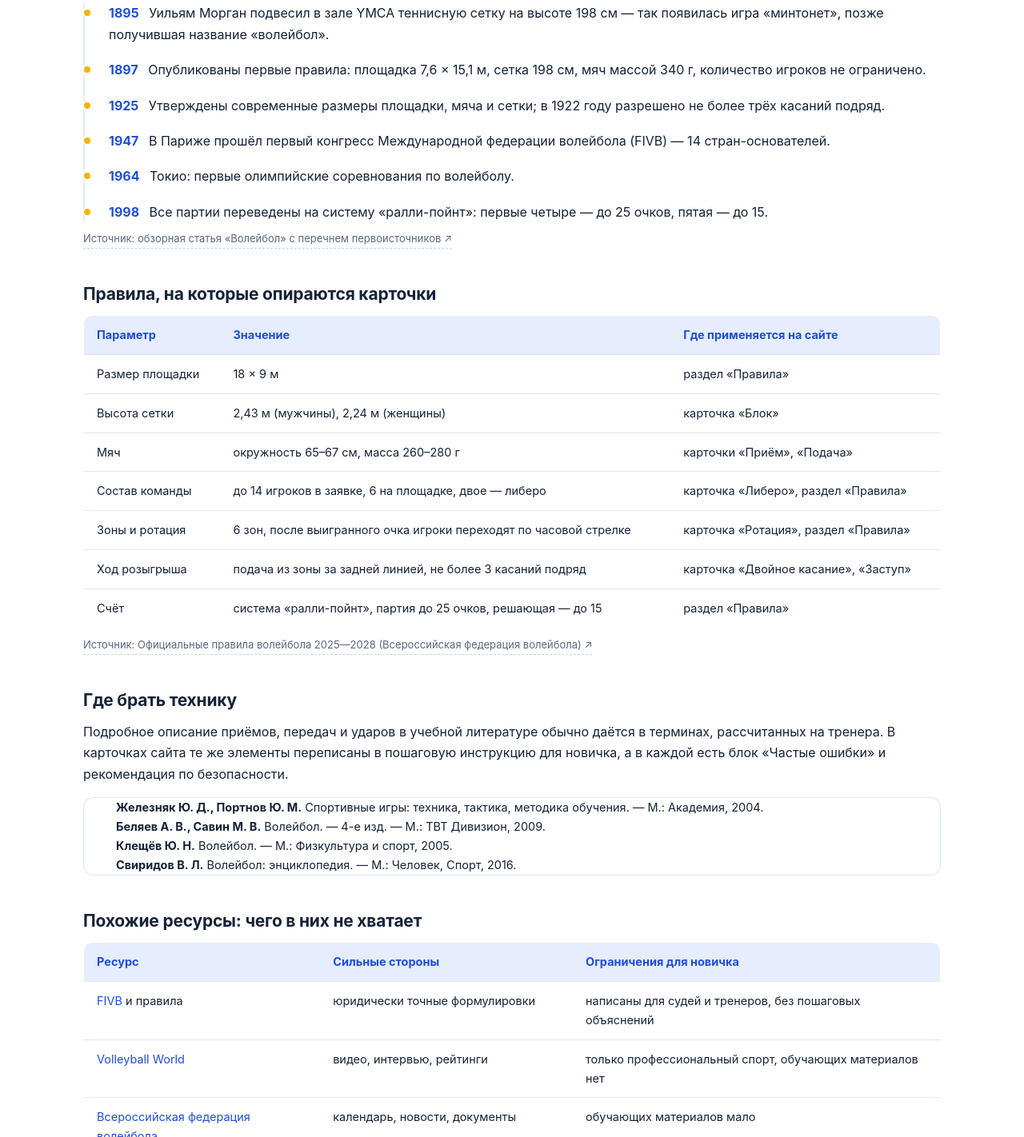
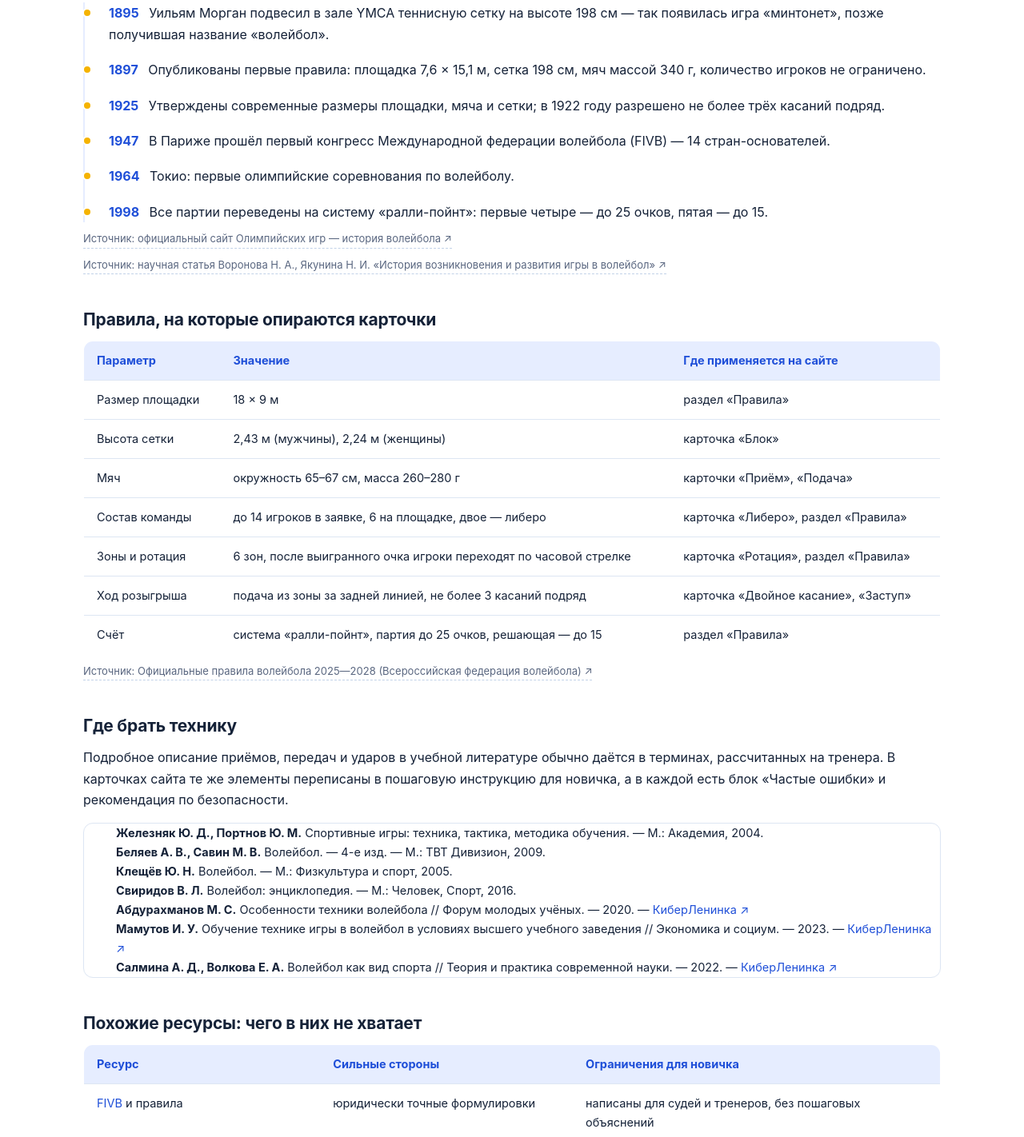
Before and after one commit to Stepop228/volleyball-guide, a plain HTML site: page index.html in a window 1280 px wide. Shown: the part 4774-6196 px from the top of the page at 80% size. Drawn offline with Linux system fonts and the light colour scheme.

Commit message:
Update index.html

```diff
--- a/index.html
+++ b/index.html
@@ -577,7 +577,8 @@
               Все партии переведены на систему «ралли-пойнт»: первые четыре — до 25 очков, пятая — до 15.
             </li>
           </ul>
-          <a class="source-link" href="https://ru.wikipedia.org/wiki/%D0%92%D0%BE%D0%BB%D0%B5%D0%B9%D0%B1%D0%BE%D0%BB" target="_blank" rel="noopener">Источник: обзорная статья «Волейбол» с перечнем первоисточников ↗</a>
+          <a class="source-link" href="https://www.olympics.com/ru/news/voleibol-vid-sporta-istoriya-osnovnye-terminy-i-ponyatiya-zvezdy" target="_blank" rel="noopener">Источник: официальный сайт Олимпийских игр — история волейбола ↗</a>
+          <a class="source-link" href="https://cyberleninka.ru/article/n/istoriya-vozniknoveniya-i-razvitiya-igry-v-voleybol" target="_blank" rel="noopener">Источник: научная статья Воронова Н. А., Якунина Н. И. «История возникновения и развития игры в волейбол» ↗</a>
         </div>
 
         <div class="theory-block">
@@ -644,6 +645,9 @@
             <li><strong>Беляев А. В., Савин М. В.</strong> Волейбол. — 4-е изд. — М.: ТВТ Дивизион, 2009.</li>
             <li><strong>Клещёв Ю. Н.</strong> Волейбол. — М.: Физкультура и спорт, 2005.</li>
             <li><strong>Свиридов В. Л.</strong> Волейбол: энциклопедия. — М.: Человек, Спорт, 2016.</li>
+            <li><strong>Абдурахманов М. С.</strong> Особенности техники волейбола // Форум молодых учёных. — 2020. — <a href="https://cyberleninka.ru/article/n/osobennosti-tehniki-voleybola" target="_blank" rel="noopener">КиберЛенинка ↗</a></li>
+            <li><strong>Мамутов И. У.</strong> Обучение технике игры в волейбол в условиях высшего учебного заведения // Экономика и социум. — 2023. — <a href="https://cyberleninka.ru/article/n/obuchenie-tehnike-igry-v-voleybol-v-usloviyah-vysshego-uchebnogo-zavedeniya" target="_blank" rel="noopener">КиберЛенинка ↗</a></li>
+            <li><strong>Салмина А. Д., Волкова Е. А.</strong> Волейбол как вид спорта // Теория и практика современной науки. — 2022. — <a href="https://cyberleninka.ru/article/n/voleybol-kak-vid-sporta" target="_blank" rel="noopener">КиберЛенинка ↗</a></li>
           </ul>
         </div>
 
```
